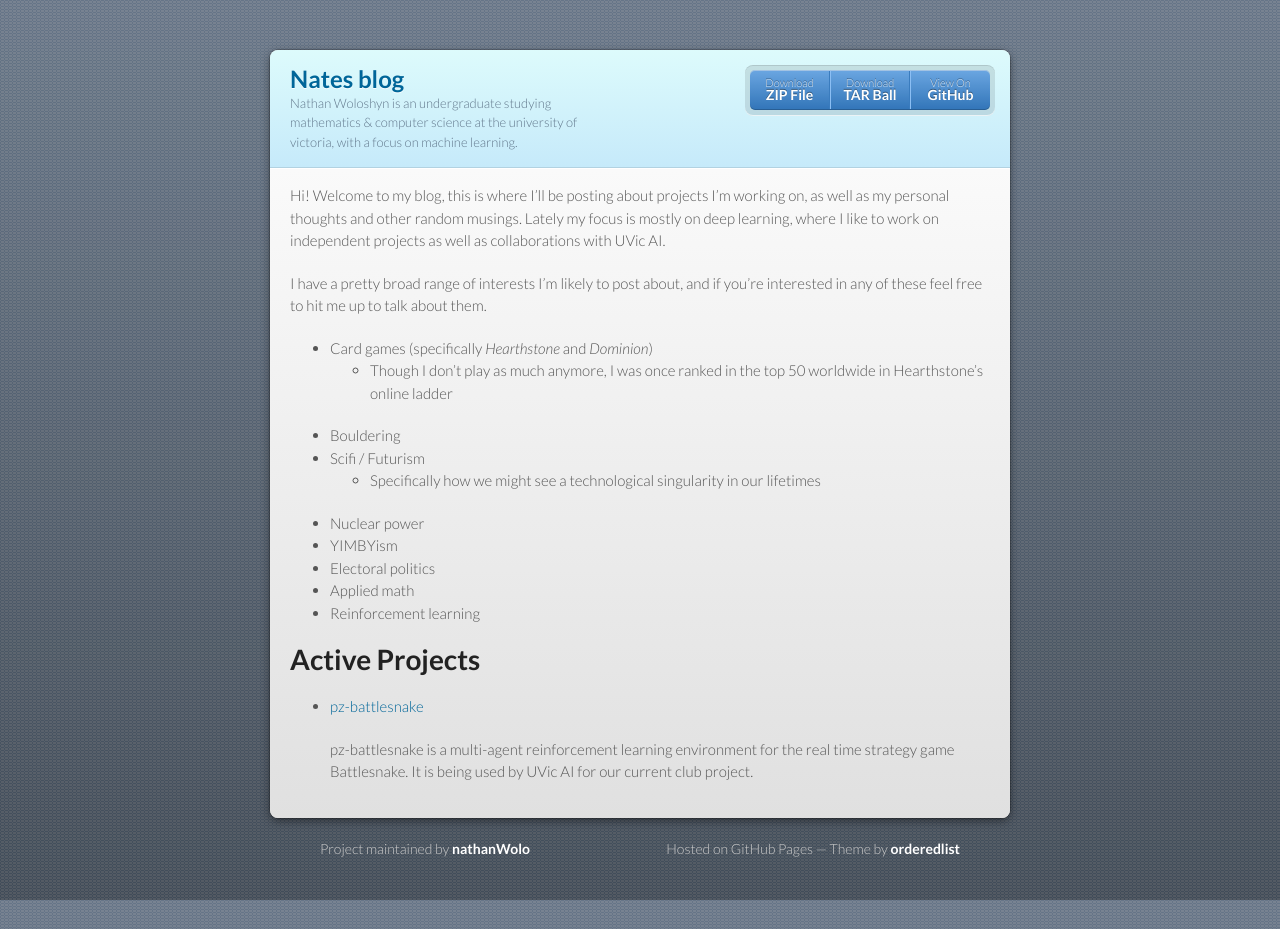
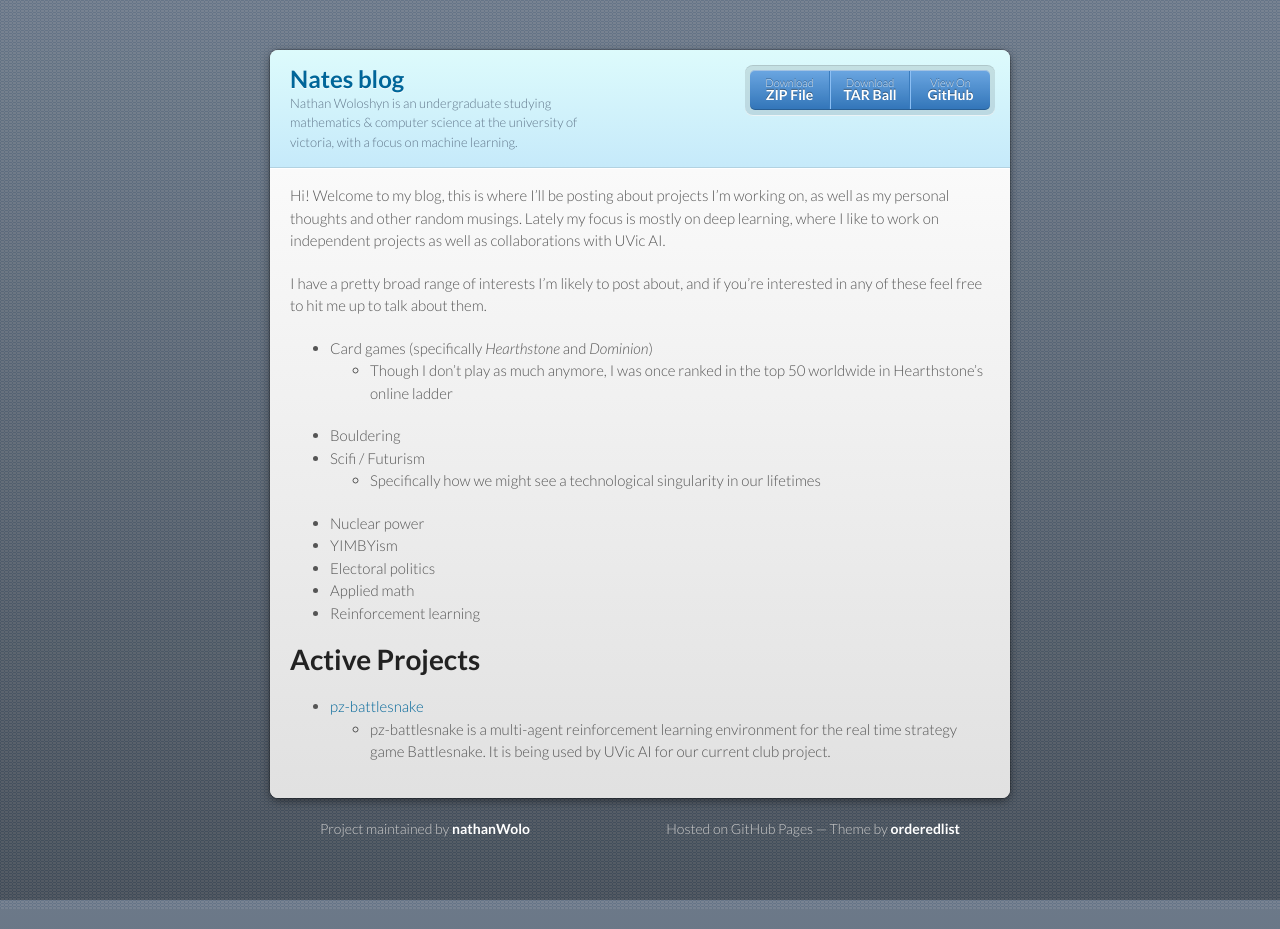
Before and after one commit to nathanWolo/blog, a Jekyll site: the page built from index.md, in a window 1280 px wide. Built offline with Jekyll 4.4.1, drawn with Linux system fonts in a browser that asks for light colours.

Commit message:
fixed formatting error

```diff
--- a/index.md
+++ b/index.md
@@ -25,6 +25,8 @@ I have a pretty broad range of interests I'm likely to post about, and if you're
 
 # Active Projects
 
-* <a href= "https://github.com/nathanWolo/pz-battlesnake">pz-battlesnake </a>
-<ul> pz-battlesnake is a multi-agent reinforcement learning environment for the real time strategy game Battlesnake.
-It is being used by UVic AI for our current club project. </ul>
+*   <a href= "https://github.com/nathanWolo/pz-battlesnake">pz-battlesnake </a>
+    <ul>
+      <li>pz-battlesnake is a multi-agent reinforcement learning environment for the real time strategy game Battlesnake.
+It is being used by UVic AI for our current club project.</li>
+    </ul>
```
